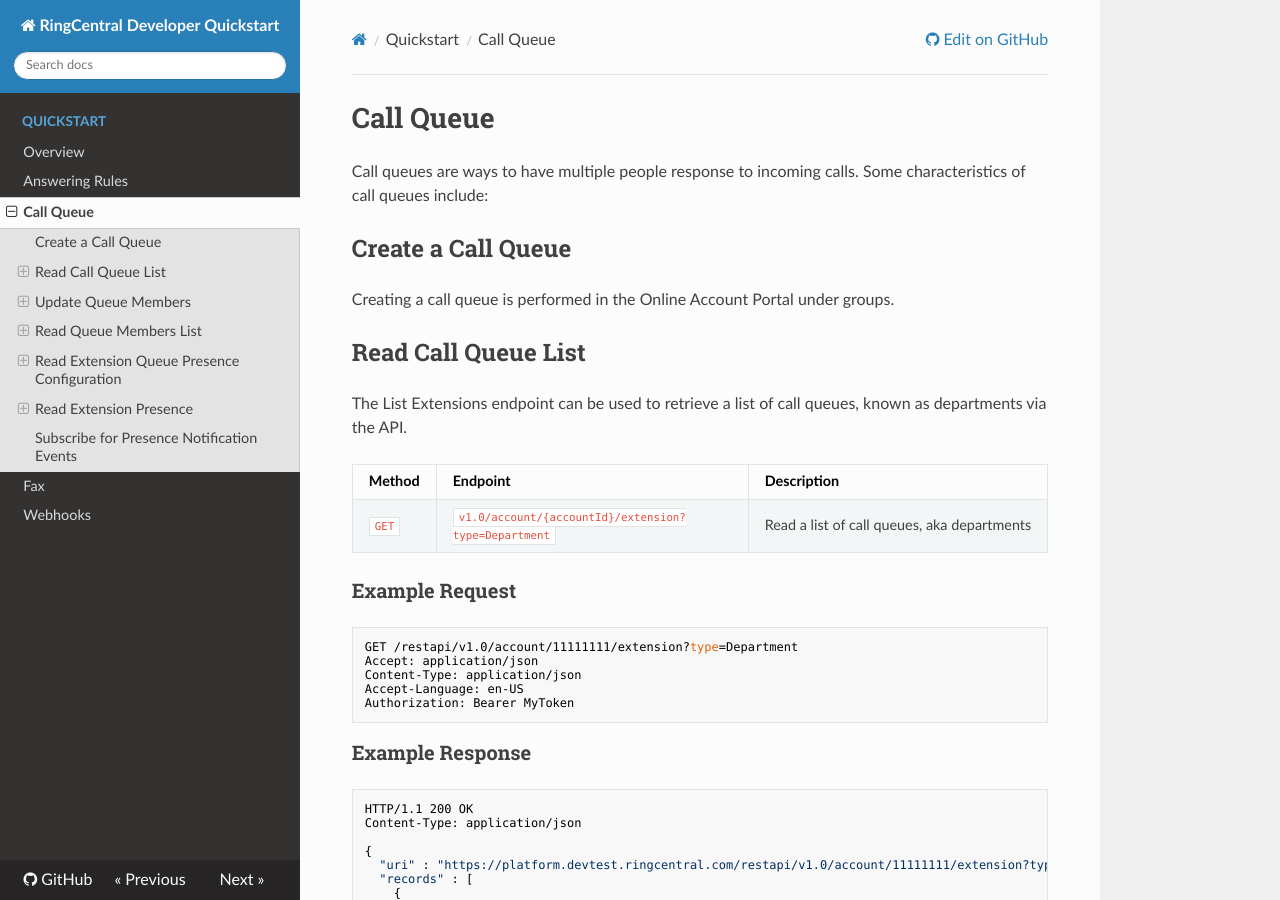
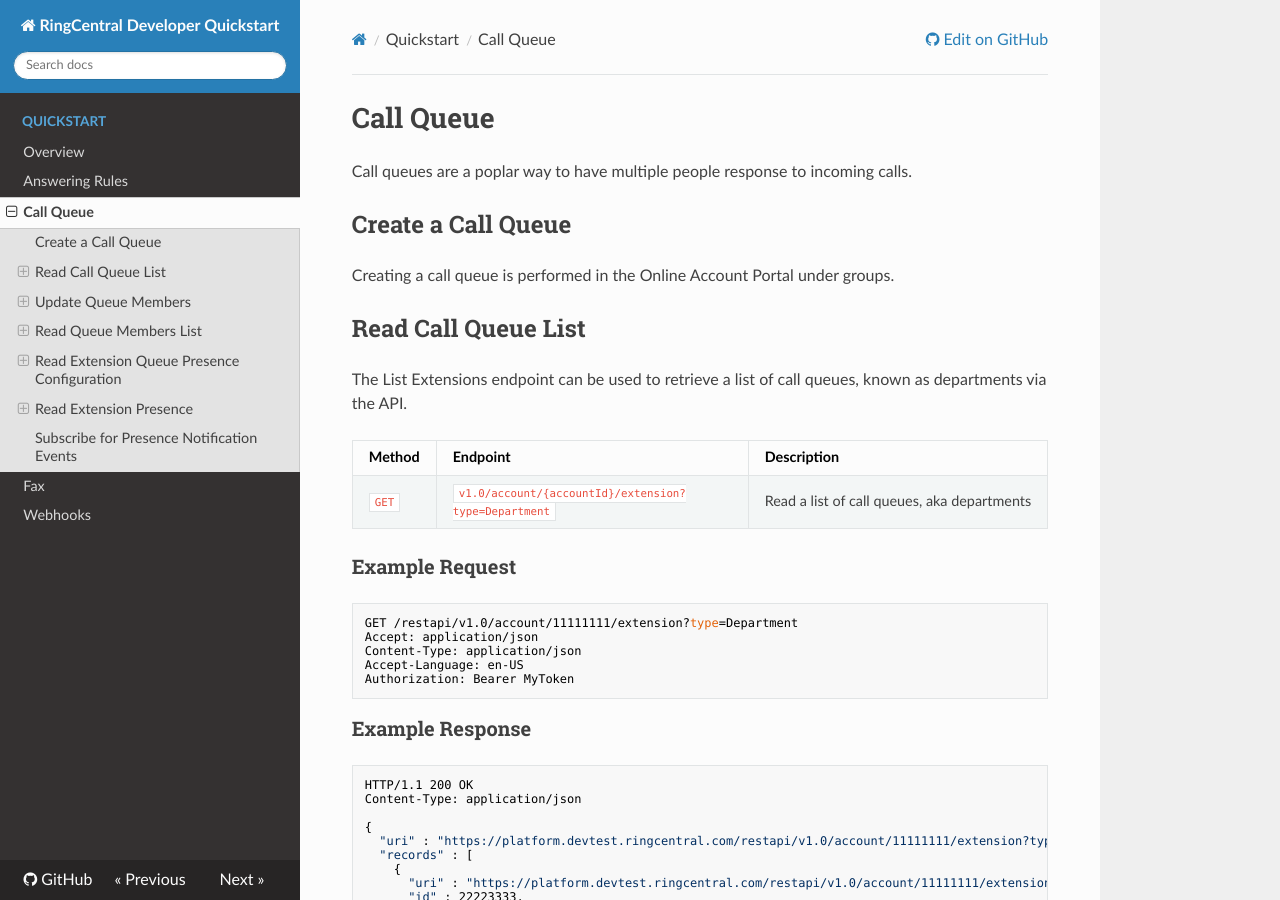
Before and after one commit to grokify/ringcentral-docs-quickstart, an MkDocs documentation site: the page built from docs/call_queue.md, in a window 1280 px wide and 900 px high. Built offline with MkDocs 1.6.1, drawn with Linux system fonts in a browser that asks for light colours; nearby versions of some CDN libraries; old or Windows-style settings are respelled for this version of MkDocs.

Commit message:
update docs

```diff
--- a/docs/call_queue.md
+++ b/docs/call_queue.md
@@ -1,6 +1,6 @@
 # Call Queue
 
-Call queues are ways to have multiple people response to incoming calls. Some characteristics of call queues include:
+Call queues are a poplar way to have multiple people response to incoming calls.
 
 ## Create a Call Queue
 
```
